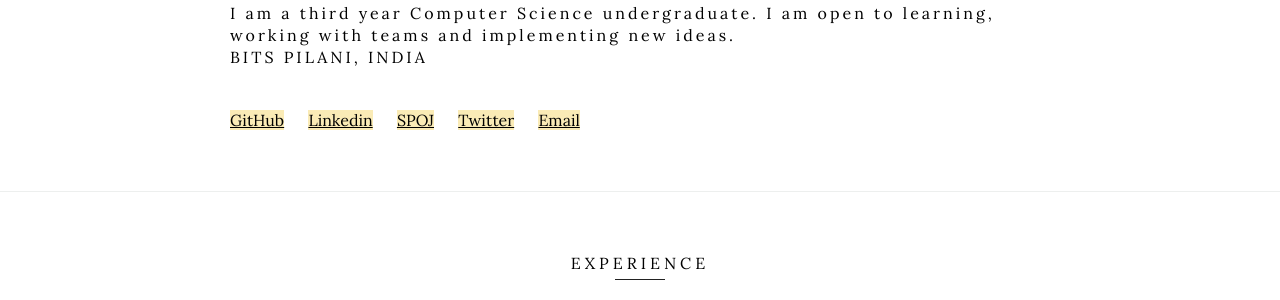
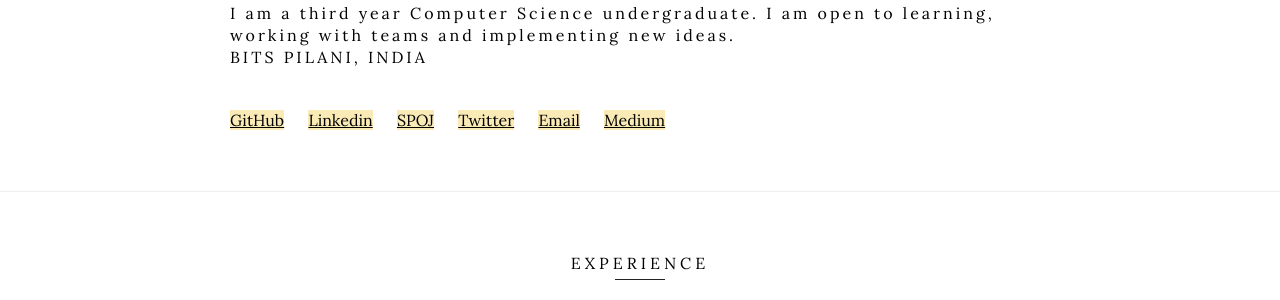
Before and after one commit to mayankgrwl97/mayankgrwl97.github.io, a Jekyll site: the page built from index.html, in a window 1280 px wide. Shown: the part 293-593 px from the top of the page. Built offline with Jekyll 4.4.1, drawn with Linux system fonts in a browser that asks for light colours.

Commit message:
Update header.html

```diff
--- a/_includes/header.html
+++ b/_includes/header.html
@@ -15,6 +15,7 @@
 	    {{ if site.spoj_username }}<a href="http://spoj.com/users/{{ site.spoj_username }}" target="_blank">SPOJ</a>{{ endif }}
             {{ if site.twitter_username }}<a href="http://twitter.com/{{ site.twitter_username }}" target="_blank">Twitter</a>{{ endif }}
             {{ if site.email_address }}<a href="mailto:{{ site.email_address }}" target="_blank">Email</a>{{ endif }}
+	    {{ if site.medium_username }}<a href="https://medium.com/@{{ site.twitter_username }}" target="_blank">Medium</a>{{ endif }}
         </div>
         {{ endif }}
 
```
